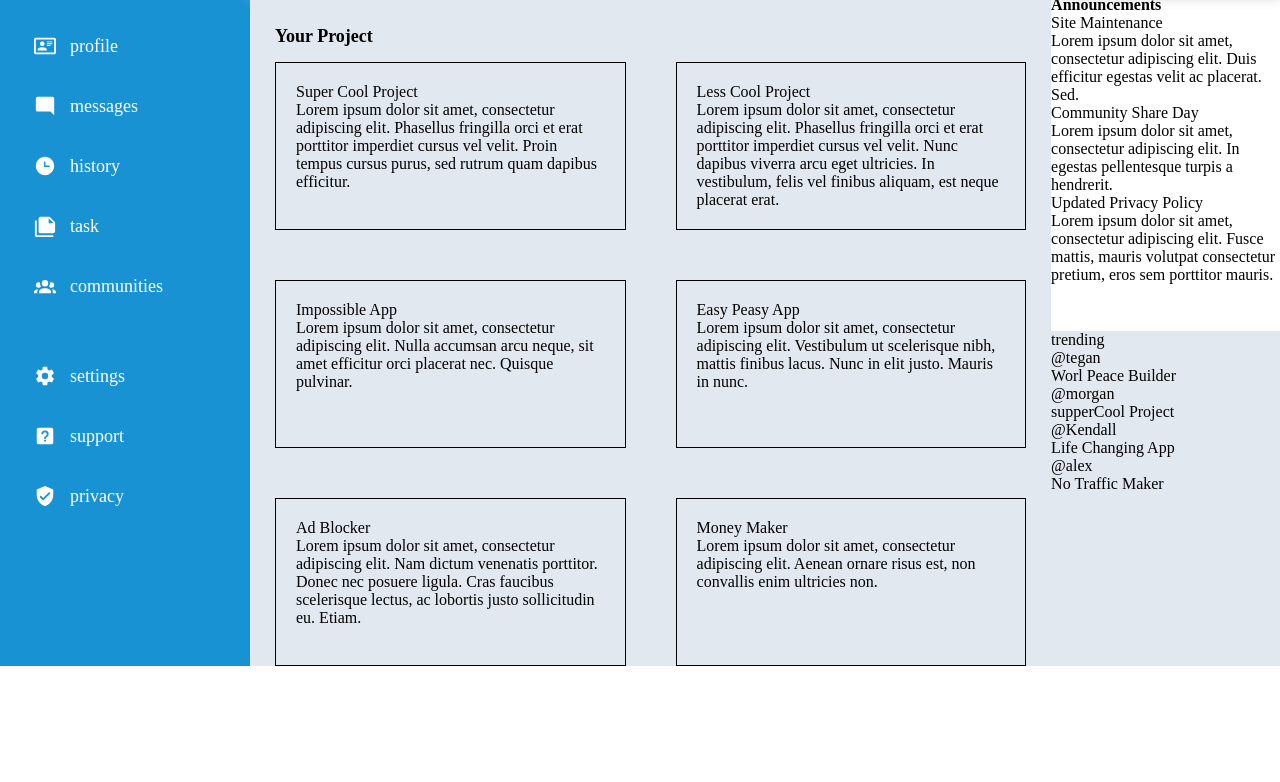
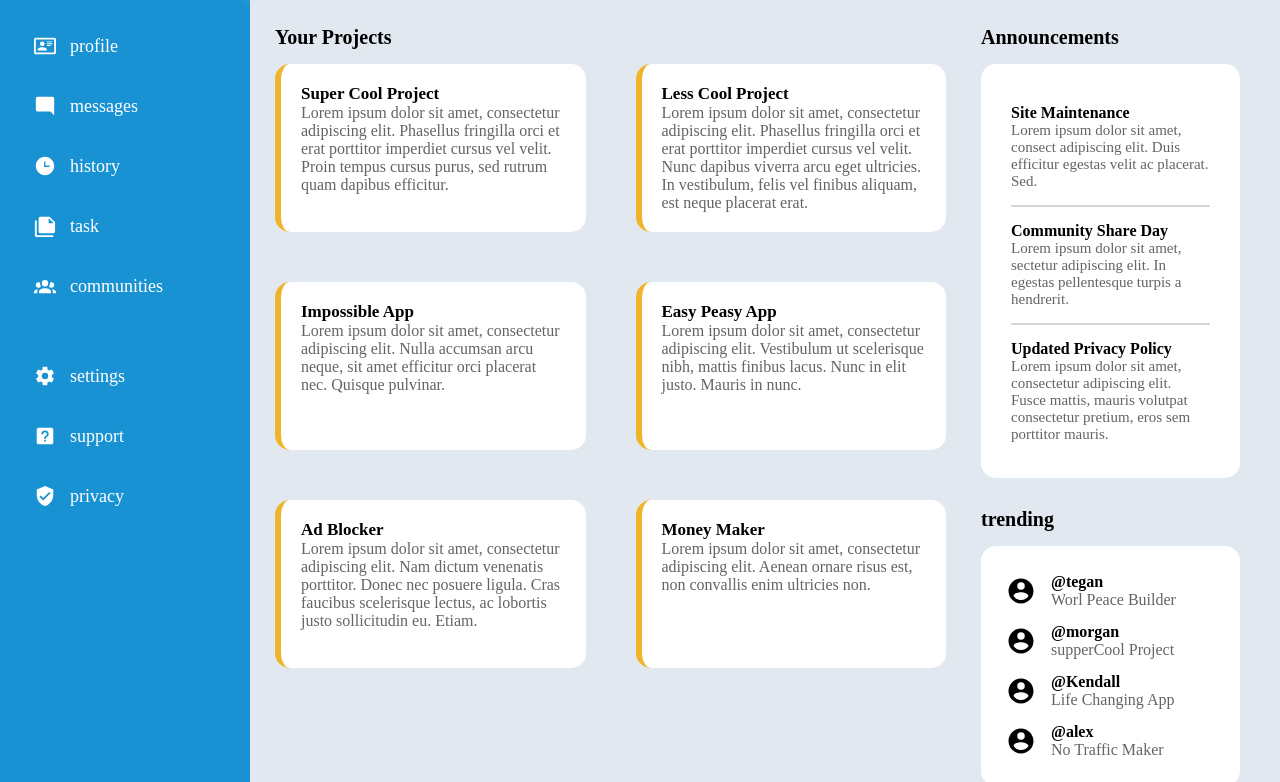
Before and after one commit to moises0142/Admin-Dashboard, a plain HTML site: page index.html in a window 1280 px wide. Shown: the part 154-936 px from the top of the page. Before the commit the page ends 820 px from the top, so only its background shows below. Drawn offline with Linux system fonts and the light colour scheme.

Commit message:
Finished For Now

```diff
--- a/index.html
+++ b/index.html
@@ -83,70 +83,74 @@
         </div>
     </div>
     <div class="projectCont">
-        <div class="title projectContTitle">Your Project</div>
+        <div class="CT title projectContTitle">Your Projects</div>
         <div class="boxesCont">
             <div class="box Cont1">
-                <div class="projectBoxTitle">Super Cool Project</div>
+                <div class="title projectBoxTitle">Super Cool Project</div>
                 <div class="boxPara">Lorem ipsum dolor sit amet, consectetur adipiscing elit. Phasellus fringilla orci et erat porttitor imperdiet cursus vel velit. Proin tempus cursus purus, sed rutrum quam dapibus efficitur.</div>
             </div>
             <div class="box Cont2">
-                <div class="projectBoxTitle">Less Cool Project</div>
+                <div class="title projectBoxTitle">Less Cool Project</div>
                 <div class="boxPara">Lorem ipsum dolor sit amet, consectetur adipiscing elit. Phasellus fringilla orci et erat porttitor imperdiet cursus vel velit. Nunc dapibus viverra arcu eget ultricies. In vestibulum, felis vel finibus aliquam, est neque placerat erat.</div>
             </div>
             <div class="box cont3">
-                <div class="projectBoxTitle">Impossible App</div>
+                <div class="title projectBoxTitle">Impossible App</div>
                 <div class="boxPara">Lorem ipsum dolor sit amet, consectetur adipiscing elit. Nulla accumsan arcu neque, sit amet efficitur orci placerat nec. Quisque pulvinar.</div>
             </div>
             <div class="box cont4">
-                <div class="projectBoxTitle">Easy Peasy App</div>
+                <div class="title projectBoxTitle">Easy Peasy App</div>
                 <div class="boxPara">Lorem ipsum dolor sit amet, consectetur adipiscing elit. Vestibulum ut scelerisque nibh, mattis finibus lacus. Nunc in elit justo. Mauris in nunc.</div>
             </div>
             <div class="box cont5">
-                <div class="projectBoxTitle">Ad Blocker</div>
+                <div class="title projectBoxTitle">Ad Blocker</div>
                 <div class="boxPara">Lorem ipsum dolor sit amet, consectetur adipiscing elit. Nam dictum venenatis porttitor. Donec nec posuere ligula. Cras faucibus scelerisque lectus, ac lobortis justo sollicitudin eu. Etiam.</div>
             </div>
             <div class="box cont6">
-                <div class="projectBoxTitle">Money Maker</div>
+                <div class="title projectBoxTitle">Money Maker</div>
                 <div class="boxPara">Lorem ipsum dolor sit amet, consectetur adipiscing elit. Aenean ornare risus est, non convallis enim ultricies non.</div>
             </div>
         </div>
     </div>
     <div class="announcementsCont">
-        <div class="title announcementsContTitle">Announcements</div>
+        <div class="CT title announcementsContTitle">Announcements</div>
+        <div class="AC2">
             <div class="announcement annon1">
-            <div class="announcementTitle">Site Maintenance</div>
-            <div class="announcementPara">Lorem ipsum dolor sit amet, consectetur adipiscing elit. Duis efficitur egestas velit ac placerat. Sed.</div>
+                <div class="title announcementTitle">Site Maintenance</div>
+                <div class="announcementPara">Lorem ipsum dolor sit amet, consect adipiscing elit. Duis efficitur egestas velit ac placerat. Sed.</div>
             </div>
             <div class="announcement annon2">
-            <div class="announcementTitle">Community Share Day</div>
-            <div class="announcementPara">Lorem ipsum dolor sit amet, consectetur adipiscing elit. In egestas pellentesque turpis a hendrerit.</div>
+                <div class="title announcementTitle">Community Share Day</div>
+                <div class="announcementPara">Lorem ipsum dolor sit amet, sectetur adipiscing elit. In egestas pellentesque turpis a hendrerit.</div>
             </div>
             <div class="announcement annon3">
-            <div class="announcementTitle">Updated Privacy Policy</div>
+                <div class="title announcementTitle">Updated Privacy Policy</div>
                 <div class="announcementPara">Lorem ipsum dolor sit amet, consectetur adipiscing elit. Fusce mattis, mauris volutpat consectetur pretium, eros sem porttitor mauris.</div>
             </div>
         </div>
+    </div>
     <div class="trendingCont">
-        <div class="tittle trendingContTitle">trending</div>
+        <div class="CT title trendingContTitle">trending</div>
+        <div class="TC2">
             <div class="trendingUser">
-            <div class="tUserIcon"></div>
-            <div class="tUser">@tegan</div>
-            <div class="tUserSentece">Worl Peace Builder</div>
+                <img src="images/account-circle.svg" alt="icon" class="tUserIcon">
+                <div class=" tUser">@tegan</div>
+                <div class="tUserSentence">Worl Peace Builder</div>
             </div>
             <div class="trendingUser">
-            <div class="tUserIcon"></div>
-            <div class="tUser">@morgan</div>
+                <img src="images/account-circle.svg" alt="icon" class="tUserIcon">
+                <div class=" tUser">@morgan</div>
                 <div class="tUserSentence">supperCool Project</div>
             </div>
             <div class="trendingUser">
-            <div class="tUserIcon"></div>
-            <div class="tuser">@Kendall</div>
+                <img src="images/account-circle.svg" alt="icon" class="tUserIcon">
+                <div class=" tUser">@Kendall</div>
                 <div class="tUserSentence">Life Changing App</div>
             </div>
-        <div class="tredingUser">
-            <div class="tUserIcon"></div>
-            <div class="tuser">@alex</div>
+            <div class="trendingUser">
+                <img src="images/account-circle.svg" alt="icon" class="tUserIcon">
+                <div class=" tUser">@alex</div>
                 <div class="tUserSentence">No Traffic Maker</div>
+            </div>
         </div>
 
     </div>
--- a/styles.css
+++ b/styles.css
@@ -5,7 +5,7 @@
 body{
     display:grid;
     min-height: 100vh;
-    grid-template-columns: 1.5fr 7fr 2fr;
+    grid-template-columns: 1.5fr 7fr 3fr;
     grid-template-rows: 150px 1fr 1fr;
 
 }
@@ -69,7 +69,7 @@ button:hover{
 .headerCont{
     grid-area: 1/2/2/4;
     display:grid;
-    grid-template: 1fr 2fr/ 7fr 4fr;
+    grid-template: 1fr 2fr/ 7fr 3fr;
     box-shadow:0px 3px 10px 0px rgba(199, 199, 199, 0.685);
 }
 .searchIcon{
@@ -158,7 +158,9 @@ justify-self: right;
     font-weight:800;
     font-size:22px;
 }
-
+.projectBoxTitle{
+    font-size: 17px;
+}
 .projectCont{
     grid-area: 2/2/4/3;
     padding-top: 30px;
@@ -168,9 +170,10 @@ justify-self: right;
 }
 .projectContTitle{
     padding-bottom: 15px;
-    font-size:18px;
 }
-
+.CT{
+    font-size: 20px;
+}
 .boxesCont{
     display:grid;
     grid-template: 1fr 1fr 1fr / repeat(auto-fill, minmax(300px,1fr));
@@ -178,15 +181,110 @@ justify-self: right;
 }
 .box{
     padding:20px;
-    border: solid 1px black;
+    background-color: white;
+    border-radius: 15px;
+    border-left: 6px solid #f0b42a;
+}
+.boxPara{
+    color:#646464;
 }
 .announcementsCont{
     grid-area: 2/3/3/4;
 
 }
 .announcementsCont{
+    background-color: #e2e8f0;
 
 }
 .trendingCont{
     background-color: #e2e8f0;
 }
+.announcementsCont{
+    padding-top:30px;
+    padding-left: 10px;
+}
+.AC2{
+    border-radius: 15px;
+    background-color: white;
+    margin-right: 40px;
+}
+.announcementsContTitle{
+    padding-bottom: 15px;
+}
+
+.announcement{
+    padding: 15px 30px 0px 30px;
+}
+.announcementPara{
+    padding-bottom: 15px;
+    border-bottom: 2px solid #d5d5d5;
+    color:#646464;
+    font-size: 15px;
+}
+.annon1{
+    padding-top: 40px;
+}
+.annon3{
+    padding-bottom: 20px;
+    border: 0;
+}
+.annon3>.announcementPara{
+    border:0;
+}
+
+.trendingCont{
+    padding:30px 40px 0px 10px;
+}
+.trendingContTitle{
+    padding-bottom:15px ;
+}
+.TC2{
+    border-radius: 15px;
+    background-color: white;
+    padding-top: 20px;
+    padding-bottom:20px;
+}
+.trendingUser{
+    display:grid;
+    grid-template: 25px 25px/ 1fr 5fr;
+}
+.tUserIcon{
+    height: 30px;
+    grid-area: 1/1/3/2;
+    align-self: center;
+    justify-self:right ;
+    padding-right: 15px;
+    padding-left: 25px;
+}
+.tUserSentence{
+    grid-area:2/2/3/3;
+    align-self: top;
+    color:#646464;
+}
+.tUser{
+    align-self:self-end;
+    font-weight: 550;
+}
+
+@media only screen and (max-width: 700px){
+    body{
+        display:grid;
+        grid-template: 3fr 1fr 3fr 1fr 1fr / 1fr;
+    }
+    .leftSideCont{
+        grid-area:1/1/2/2;
+    }
+    .headerCont{
+        grid-area: 2/1/3/2;
+    }
+    .projectCont{
+        grid-area: 3/1/4/2;
+    }
+    .announcementsCont{
+        grid-area: 4/1/5/2;
+    }
+    .trendingCont{
+        grid-area: 5/1/6/2;
+    }
+
+}
```
Also changed, not shown: images/account-circle.svg (added). Lines whose indentation alone changed are shown as unchanged.
